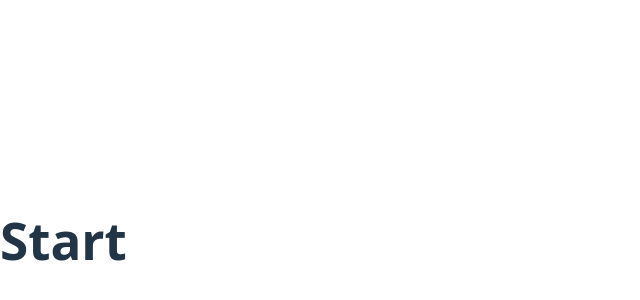
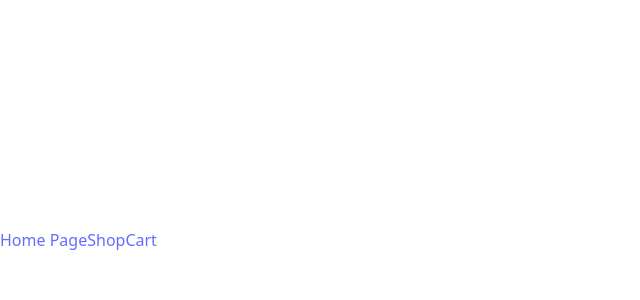
Before and after one commit to Venomerskine/ShoppingCartReact, a React (Vite) app in the folder ShoppingCart/: page / in a window 1280 px wide. Shown: the part 160-460 px from the top of the page, without its empty margins (0-640 px from the left). Built offline with nearby package versions, Linux system fonts and the light colour scheme.

Commit message:
implemented the navigation from one page to another

```diff
--- a/ShoppingCart/src/App.jsx
+++ b/ShoppingCart/src/App.jsx
@@ -1,11 +1,23 @@
-import Cart from "./cart";
-import Shop from "./shop";
-import HomePage from "./homePage";
+import Cart from "./pages/cart";
+import Shop from "./pages/shop";
+import HomePage from "./pages/homePage";
+import { BrowserRouter as  Router, Link, Routes, Route } from "react-router-dom";
 
 export default function App(){
 
   return(
-    <h1>Start</h1>
+    <Router>
+      <nav>
+        <Link to="/">Home Page</Link>
+        <Link to="Shop">Shop</Link>
+        <Link to="Cart">Cart</Link>
+      </nav>
 
+      <Routes>
+        <Route path="/" element ={<HomePage/>} ></Route>
+        <Route path="Shop" element ={<Shop/>} ></Route>
+        <Route path="Cart" element ={<Cart/>} ></Route>
+      </Routes>
+    </Router>
   )
 }
```
Also changed, not shown: ShoppingCart/src/pages/cart.jsx (renamed from ShoppingCart/src/cart.jsx), ShoppingCart/src/pages/homePage.jsx (renamed from ShoppingCart/src/homePage.jsx), ShoppingCart/src/pages/shop.jsx (renamed from ShoppingCart/src/shop.jsx).
